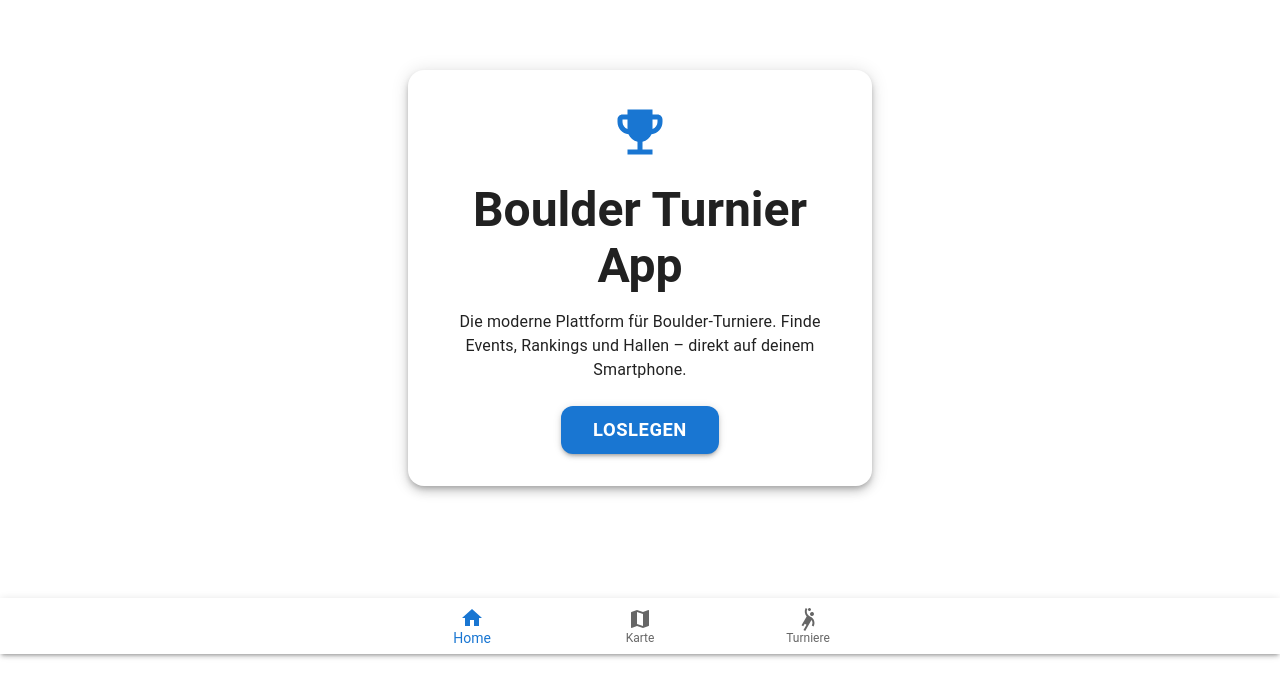
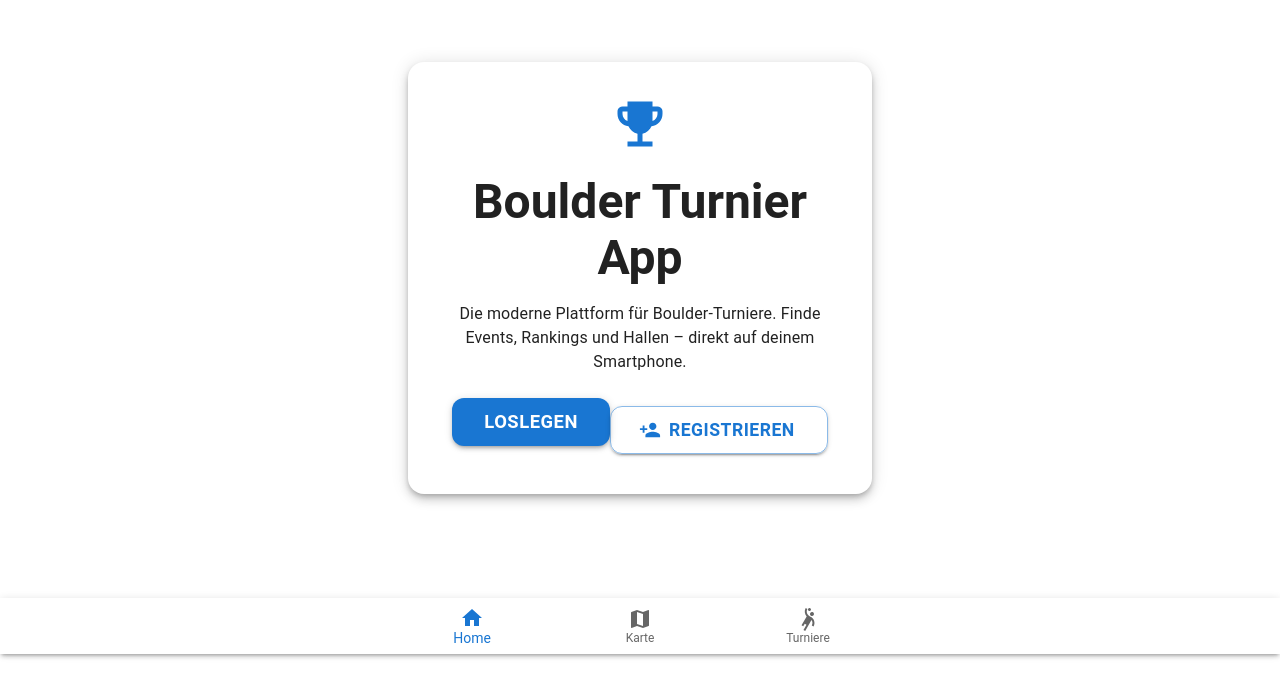
Before and after one commit to JonasFlachmann/ClimbingTurnamentAppPublic, a Next.js app: page / in a window 1280 px wide. Shown: the part 146-844 px from the top of the page. Built offline with nearby package versions, Linux system fonts and the light colour scheme.

Commit message:
Update index.tsx

```diff
--- a/pages/index.tsx
+++ b/pages/index.tsx
@@ -4,6 +4,7 @@ import HomeIcon from "@mui/icons-material/Home";
 import MapIcon from "@mui/icons-material/Map";
 import SportsHandballIcon from "@mui/icons-material/SportsHandball";
 import EmojiEventsIcon from "@mui/icons-material/EmojiEvents";
+import PersonAddIcon from "@mui/icons-material/PersonAdd";
 import Link from "next/link";
 import { useRouter } from "next/router";
 
@@ -13,6 +14,10 @@ const IndexPage: React.FC = () => {
 
   const handleStart = () => {
     router.push("/home");
+  };
+
+  const handleRegister = () => {
+    router.push("/register");
   };
 
   return (
@@ -62,6 +67,7 @@ const IndexPage: React.FC = () => {
               fontSize: "1.15rem",
               boxShadow: 3,
               transition: "transform 0.2s, box-shadow 0.2s",
+              mb: 2,
               "&:hover": {
                 transform: "scale(1.05)",
                 boxShadow: 6,
@@ -69,6 +75,28 @@ const IndexPage: React.FC = () => {
             }}
           >
             Loslegen
+          </Button>
+          <Button
+            variant="outlined"
+            color="primary"
+            size="large"
+            startIcon={<PersonAddIcon />}
+            onClick={handleRegister}
+            sx={{
+              borderRadius: 3,
+              px: 4,
+              py: 1,
+              fontWeight: "bold",
+              fontSize: "1.10rem",
+              boxShadow: 2,
+              transition: "transform 0.2s, box-shadow 0.2s",
+              "&:hover": {
+                transform: "scale(1.05)",
+                boxShadow: 5,
+              },
+            }}
+          >
+            Registrieren
           </Button>
         </Paper>
       </Box>
```
